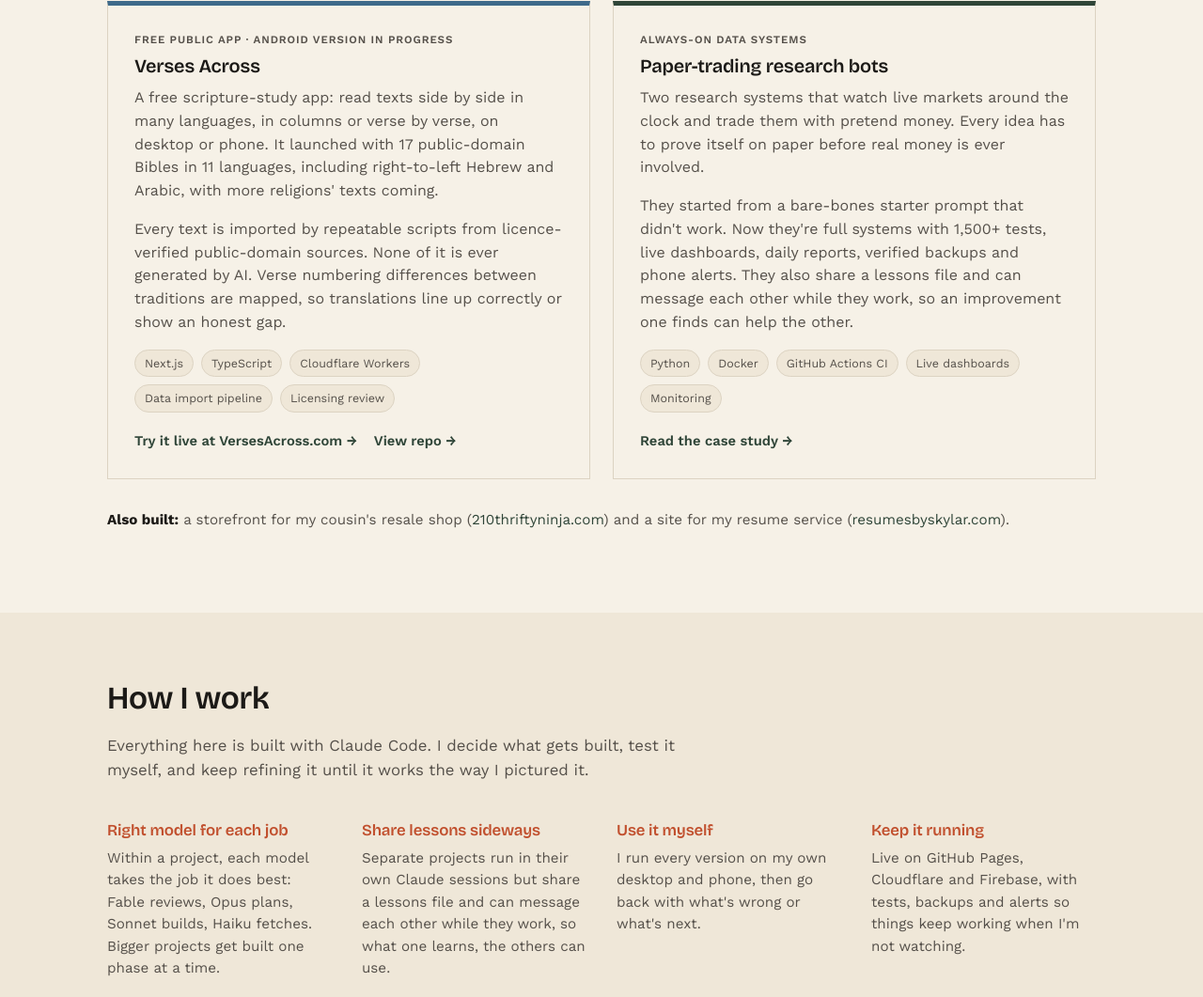
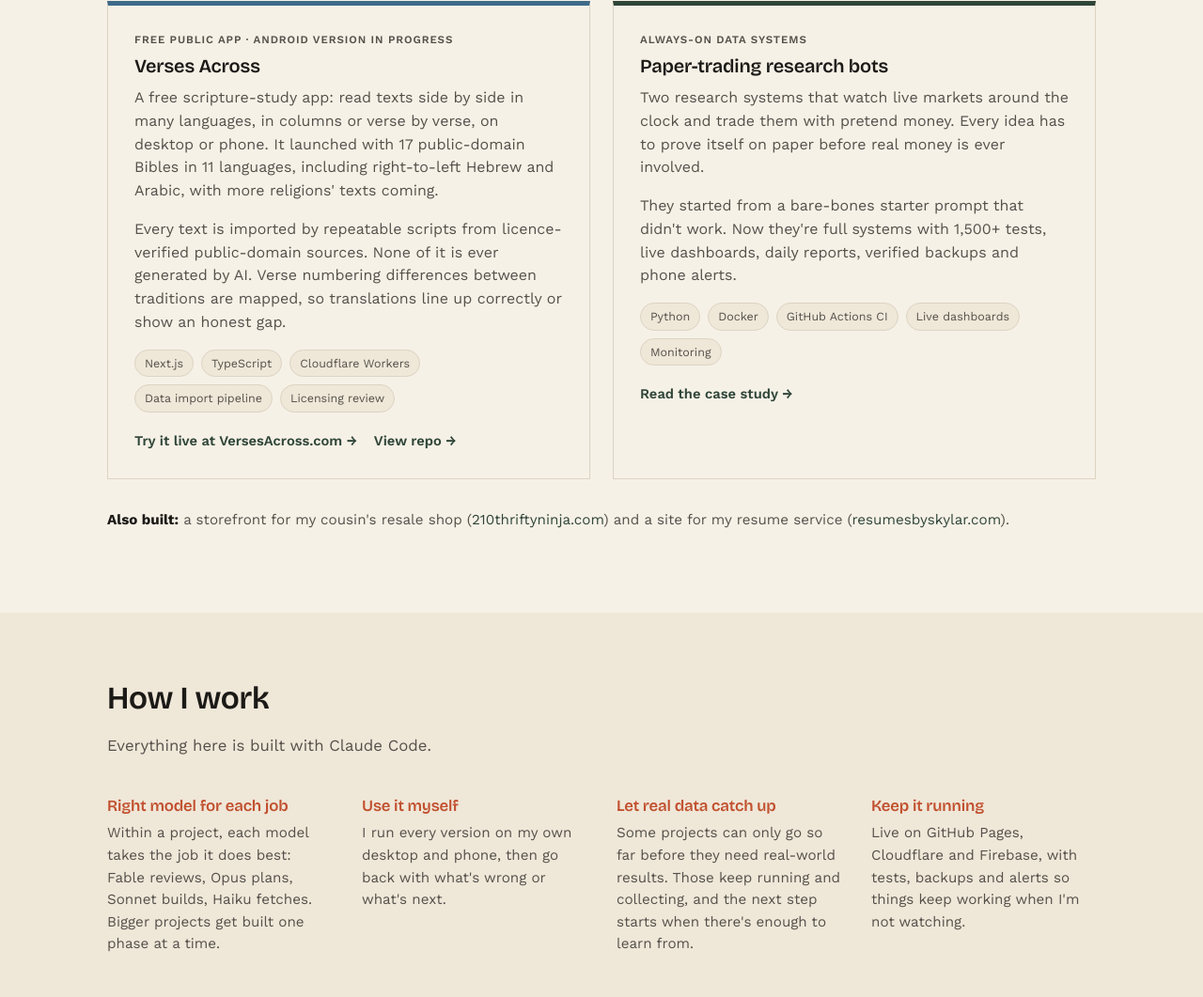
Before and after one commit to sknapp1991/sknapp1991.github.io, a plain HTML site: page index.html in a window 1280 px wide. Shown: the part 734-1795 px from the top of the page at 94% size. Drawn offline with nearby package versions, Linux system fonts and the light colour scheme.

Commit message:
Keep How I work simple; point to renamed verses-across repo
Co-Authored-By: Claude Opus 5.5 <noreply@anthropic.com>

```diff
--- a/index.html
+++ b/index.html
@@ -70,7 +70,7 @@
             </ul>
             <div class="project-links">
               <a href="https://versesacross.com" class="project-link">Try it live at VersesAcross.com →</a>
-              <a href="https://github.com/sknapp1991/snoopwiggy" class="project-link">View repo →</a>
+              <a href="https://github.com/sknapp1991/verses-across" class="project-link">View repo →</a>
             </div>
           </div>
         </article>
@@ -82,8 +82,7 @@
             <p>Two research systems that watch live markets around the clock and trade them with pretend money. Every
             idea has to prove itself on paper before real money is ever involved.</p>
             <p>They started from a bare-bones starter prompt that didn't work. Now they're full systems with 1,500+ tests,
-            live dashboards, daily reports, verified backups and phone alerts. They also share a lessons file and can
-            message each other while they work, so an improvement one finds can help the other.</p>
+            live dashboards, daily reports, verified backups and phone alerts.</p>
             <ul class="project-stack">
               <li>Python</li><li>Docker</li><li>GitHub Actions CI</li><li>Live dashboards</li><li>Monitoring</li>
             </ul>
@@ -105,19 +104,19 @@
   <section id="how" class="section section-alt">
     <div class="wrap">
       <h2 class="section-title">How I work</h2>
-      <p class="section-lede">Everything here is built with Claude Code. I decide what gets built, test it myself, and keep refining it until it works the way I pictured it.</p>
+      <p class="section-lede">Everything here is built with Claude Code.</p>
       <div class="skills-grid">
         <div class="skill-group">
           <h3>Right model for each job</h3>
           <p>Within a project, each model takes the job it does best: Fable reviews, Opus plans, Sonnet builds, Haiku fetches. Bigger projects get built one phase at a time.</p>
         </div>
         <div class="skill-group">
-          <h3>Share lessons sideways</h3>
-          <p>Separate projects run in their own Claude sessions but share a lessons file and can message each other while they work, so what one learns, the others can use.</p>
+          <h3>Use it myself</h3>
+          <p>I run every version on my own desktop and phone, then go back with what's wrong or what's next.</p>
         </div>
         <div class="skill-group">
-          <h3>Use it myself</h3>
-          <p>I run every version on my own desktop and phone, then go back with what's wrong or what's next.</p>
+          <h3>Let real data catch up</h3>
+          <p>Some projects can only go so far before they need real-world results. Those keep running and collecting, and the next step starts when there's enough to learn from.</p>
         </div>
         <div class="skill-group">
           <h3>Keep it running</h3>
```
